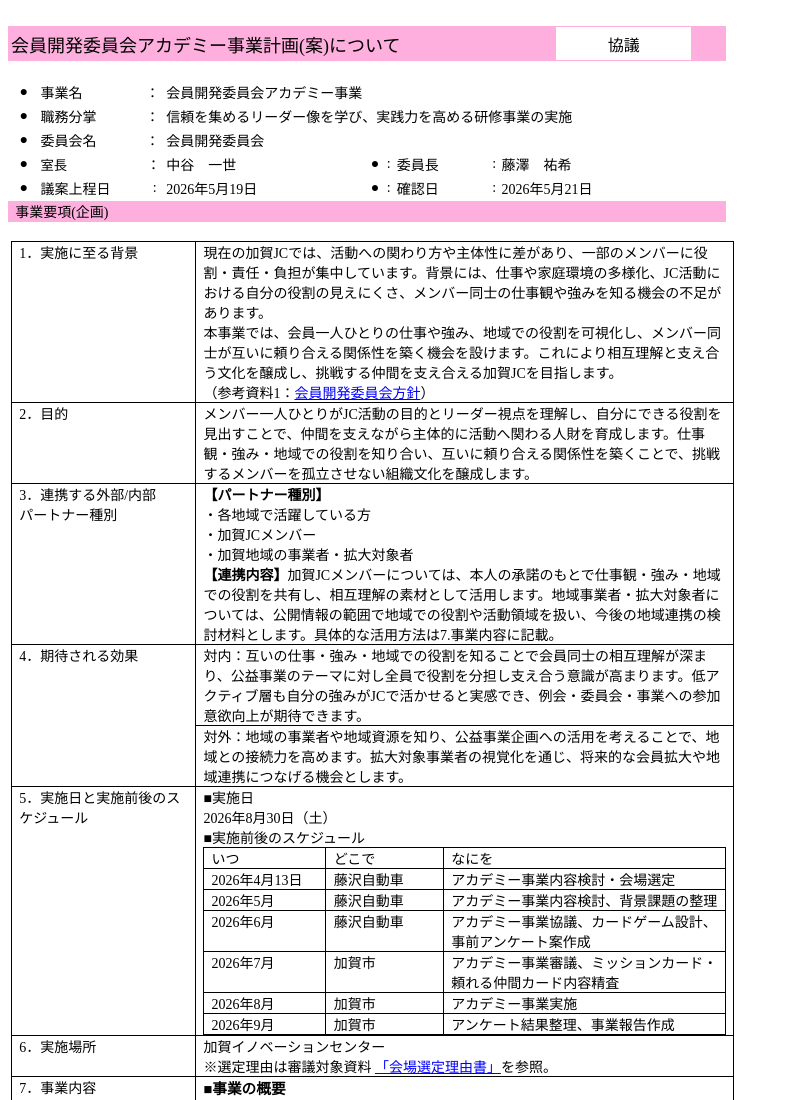
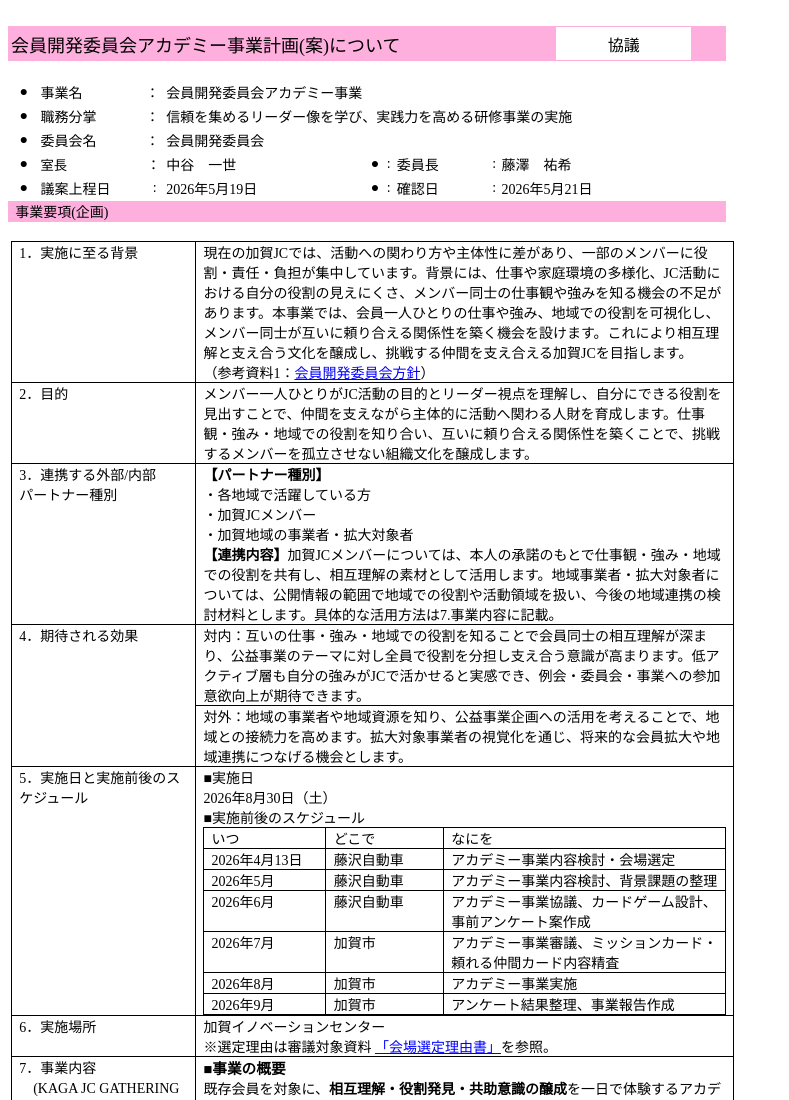
Before and after one commit to norinity1103/kaga-jc-academy-2026, a plain HTML site: page reference/議案本文.htm in a window 1280 px wide. Shown: the top 1100 px of the page, without its empty margins (0-789 px from the left). Drawn offline with Linux system fonts and the light colour scheme.

Commit message:
1.実施に至る背景: 本文を1段落に統合（参考資料リンクは独立行のまま維持）

```diff
--- a/reference/議案本文.htm
+++ b/reference/議案本文.htm
@@ -1142,8 +1142,7 @@ display:none;mso-hide:all"><o:p>&nbsp;</o:p></span></p>
     <td width="536" colspan="2" valign="top" style="width:401.65pt;border:solid windowtext 1.0pt;
     border-left:none;mso-border-left-alt:solid windowtext .5pt;mso-border-alt:
     solid windowtext .5pt;padding:0mm 5.4pt 0mm 5.4pt">
-    <p class="MsoNormal"><span style="font-size:10.5pt;font-family:&quot;ＭＳ 明朝&quot;,serif">現在の加賀<span lang="EN-US">JC</span>では、活動への関わり方や主体性に差があり、一部のメンバーに役割・責任・負担が集中しています。背景には、仕事や家庭環境の多様化、<span lang="EN-US">JC</span>活動における自分の役割の見えにくさ、メンバー同士の仕事観や強みを知る機会の不足があります。<span lang="EN-US"><o:p></o:p></span></span></p>
-    <p class="MsoNormal"><span style="font-size:10.5pt;font-family:&quot;ＭＳ 明朝&quot;,serif">本事業では、会員一人ひとりの仕事や強み、地域での役割を可視化し、メンバー同士が互いに頼り合える関係性を築く機会を設けます。これにより相互理解と支え合う文化を醸成し、挑戦する仲間を支え合える加賀<span lang="EN-US">JC</span>を目指します。<span lang="EN-US"><o:p></o:p></span></span></p>
+    <p class="MsoNormal"><span style="font-size:10.5pt;font-family:&quot;ＭＳ 明朝&quot;,serif">現在の加賀<span lang="EN-US">JC</span>では、活動への関わり方や主体性に差があり、一部のメンバーに役割・責任・負担が集中しています。背景には、仕事や家庭環境の多様化、<span lang="EN-US">JC</span>活動における自分の役割の見えにくさ、メンバー同士の仕事観や強みを知る機会の不足があります。本事業では、会員一人ひとりの仕事や強み、地域での役割を可視化し、メンバー同士が互いに頼り合える関係性を築く機会を設けます。これにより相互理解と支え合う文化を醸成し、挑戦する仲間を支え合える加賀<span lang="EN-US">JC</span>を目指します。<span lang="EN-US"><o:p></o:p></span></span></p>
     <p class="MsoNormal"><span style="font-size:10.5pt;font-family:&quot;ＭＳ 明朝&quot;,serif">（参考資料<span lang="EN-US">1</span>：<a href="https://agendasys.com/kaga/2026/data/bill/11833/144316/academy2/sankou/%EF%BC%AA%EF%BC%A32026%E6%96%B9%E9%87%9D%E3%80%80%E4%BC%9A%E5%93%A1%E9%96%8B%E7%99%BA%E5%A7%94%E5%93%A1%E4%BC%9A%E6%96%B9%E9%87%9D%E3%80%80%E8%97%A4%E6%BE%A4%E3%80%80.pdf">会員開発委員会方針</a>）<span lang="EN-US"><o:p></o:p></span></span></p>
     </td>
    </tr>
```
